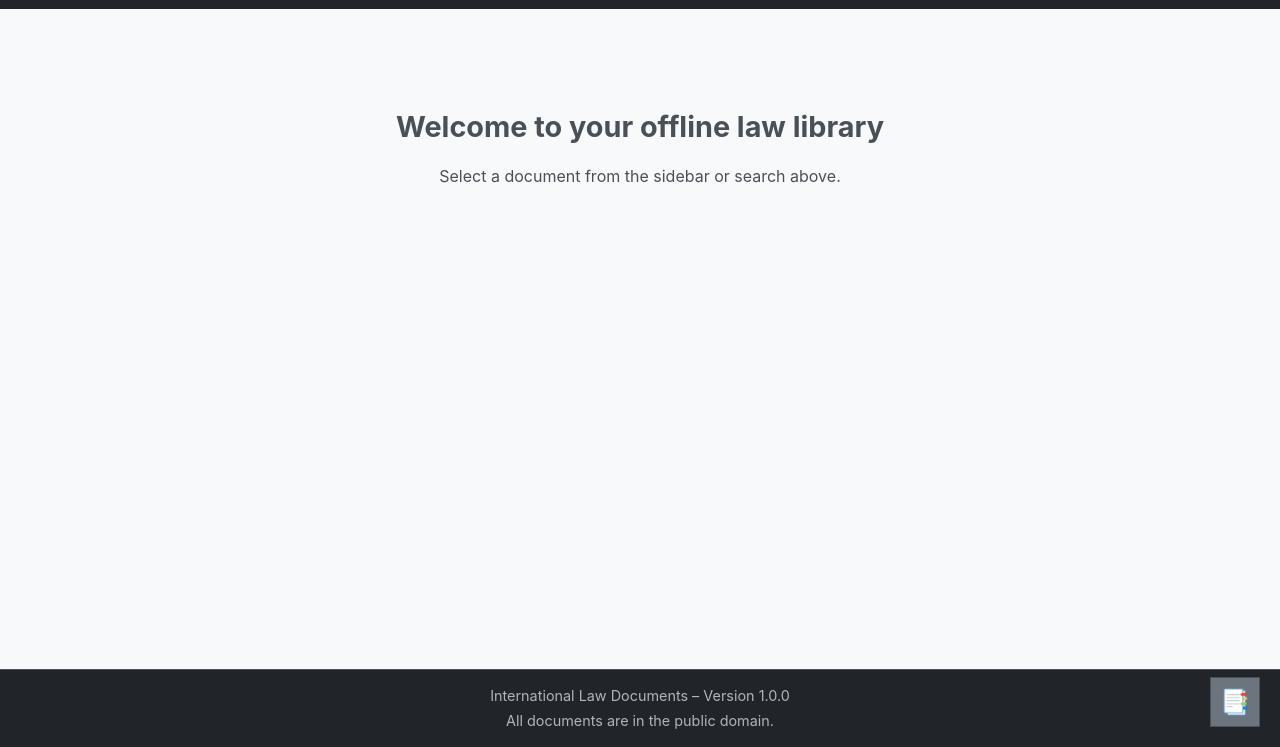
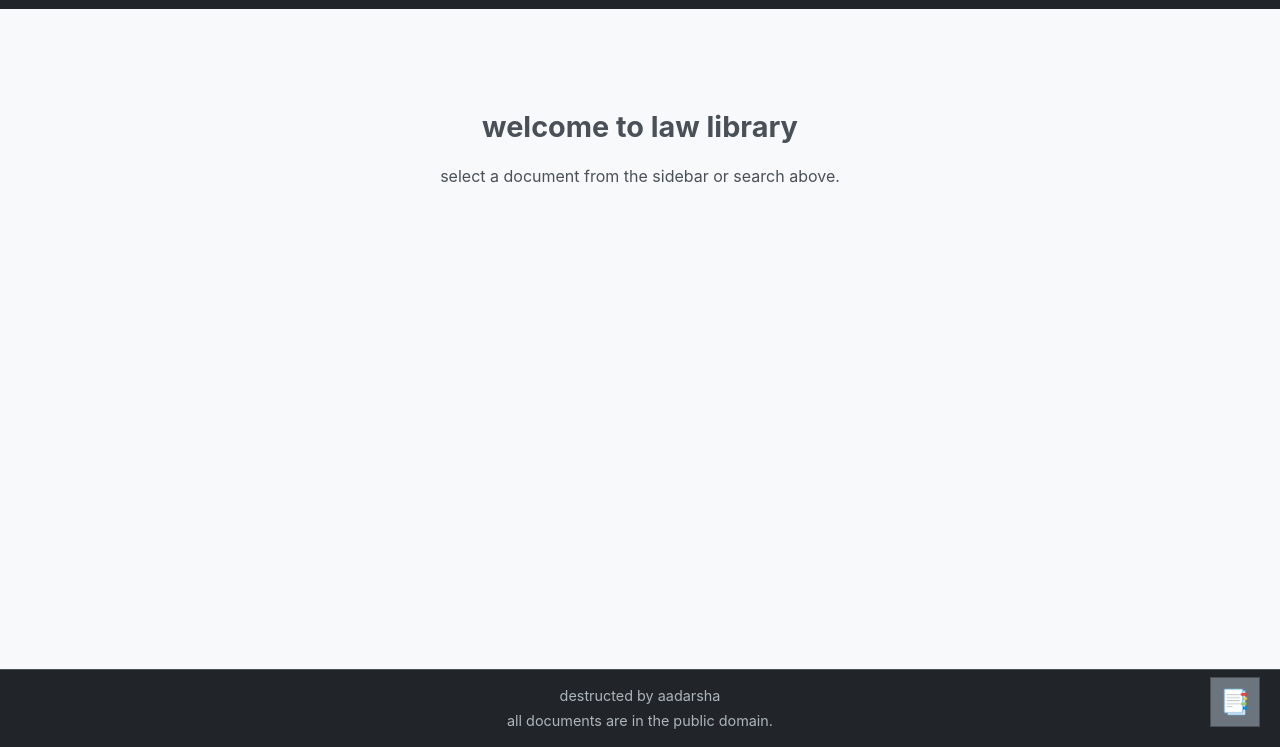
Before and after one commit to aadarshaghatani/international-law-documents, a plain HTML site: page index.html in a window 1280 px wide. Shown: the part 53-800 px from the top of the page. Drawn offline with Linux system fonts and the light colour scheme.

Commit message:
Add files via upload

```diff
--- a/index.html
+++ b/index.html
@@ -46,16 +46,16 @@
         <main class="content" id="content">
             <!-- Welcome message (shown initially) -->
             <div class="welcome-message">
-                <h2>Welcome to your offline law library</h2>
-                <p>Select a document from the sidebar or search above.</p>
+                <h2>welcome to law library</h2>
+                <p>select a document from the sidebar or search above.</p>
             </div>
         </main>
     </div>
 
     <!-- Footer -->
     <footer class="app-footer">
-        <p>International Law Documents – Version 1.0.0</p>
-        <p>All documents are in the public domain.</p>
+        <p>destructed by aadarsha</p>
+        <p>all documents are in the public domain.</p>
     </footer>
 
     <!-- JavaScript will be loaded here -->
```
